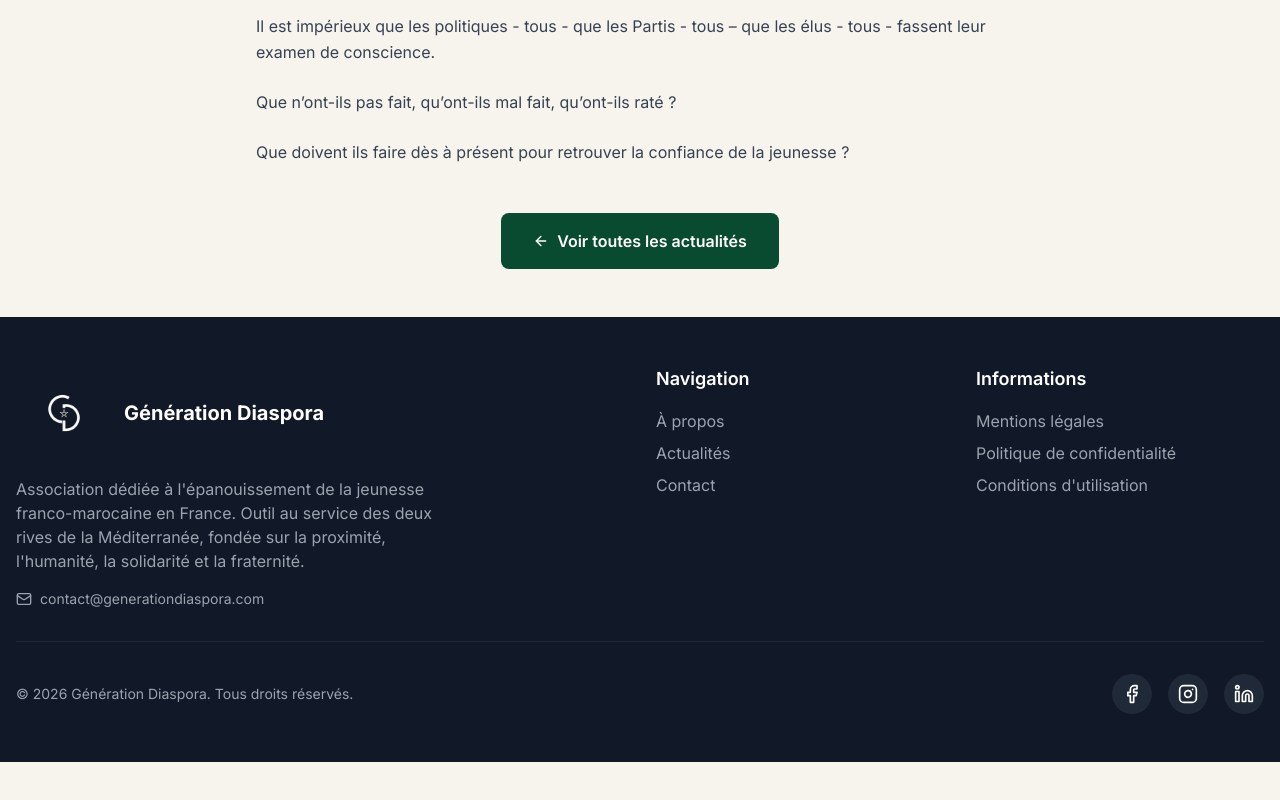
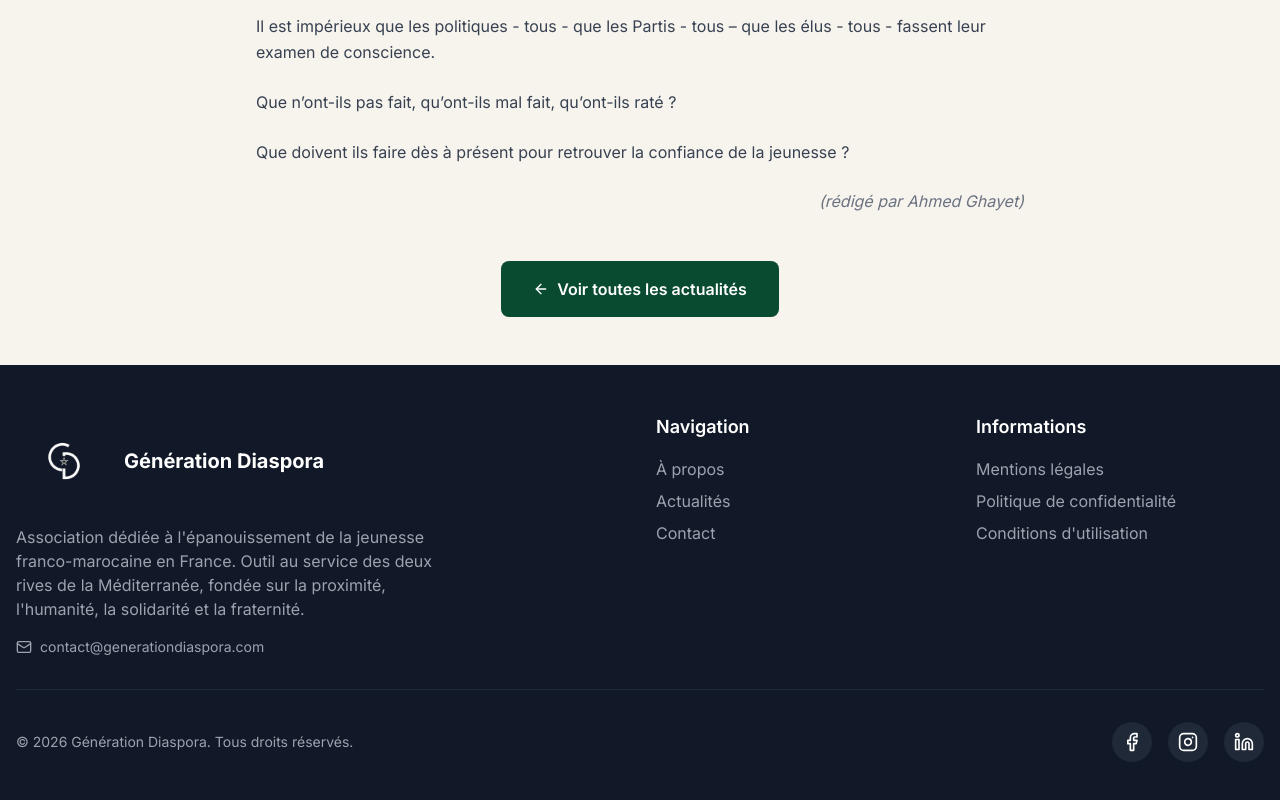
Before and after one commit to GenerationDiaspora/site-generation-diaspora, a Next.js app: page /news/webinaire-silence-urnes in a window 1280 px wide. Shown: the part 2353-3153 px from the top of the page. Before the commit the page ends 3115 px from the top, so only its background shows below. Built offline with nearby package versions, Linux system fonts and the light colour scheme.

Commit message:
content: webinaire silence urnes — mention « rédigé par Ahmed Ghayet »
Co-Authored-By: Claude Opus 5.5 <noreply@anthropic.com>

```diff
--- a/app/news/webinaire-silence-urnes/page.tsx
+++ b/app/news/webinaire-silence-urnes/page.tsx
@@ -182,6 +182,10 @@ export default function WebinaireSilenceUrnesPage() {
               Que doivent ils faire dès à présent pour retrouver la confiance de la
               jeunesse ?
             </p>
+
+            <p className="text-right text-gray-500 italic">
+              (rédigé par Ahmed Ghayet)
+            </p>
           </div>
         </div>
       </article>
```
